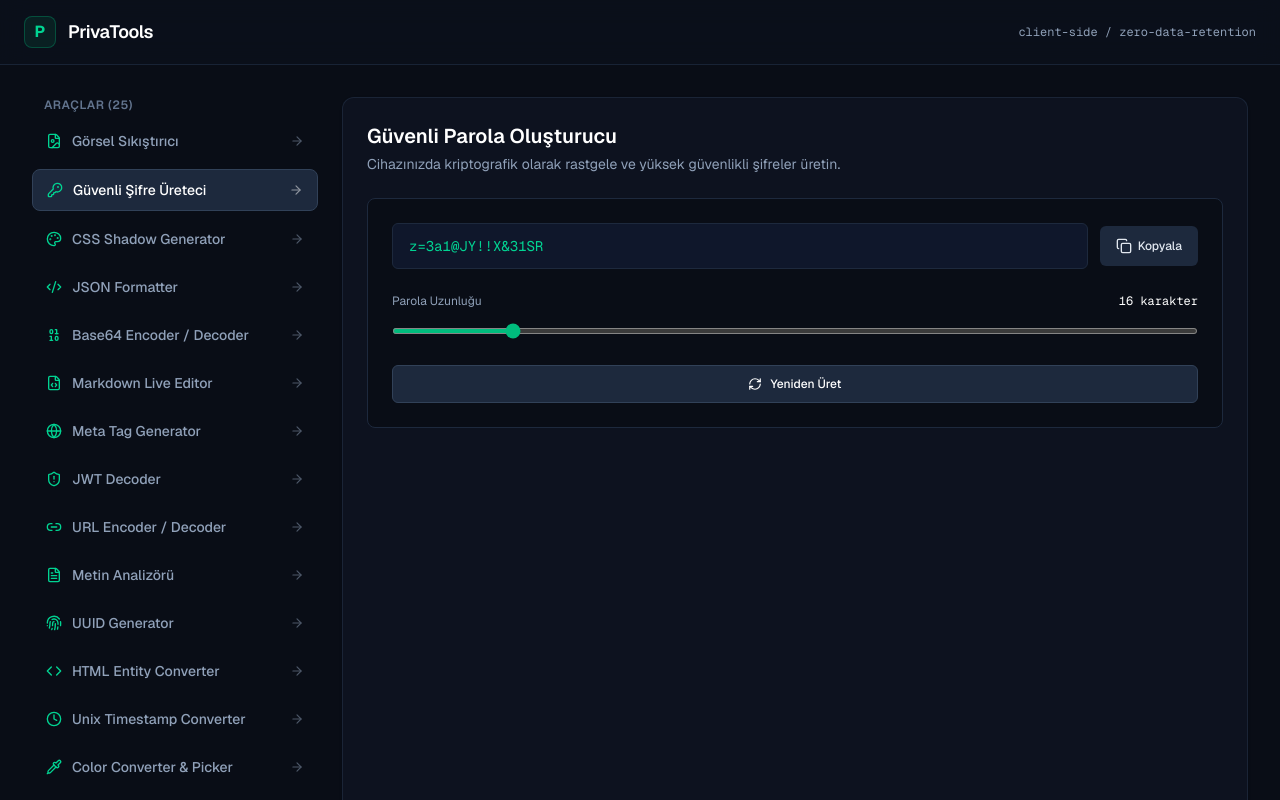
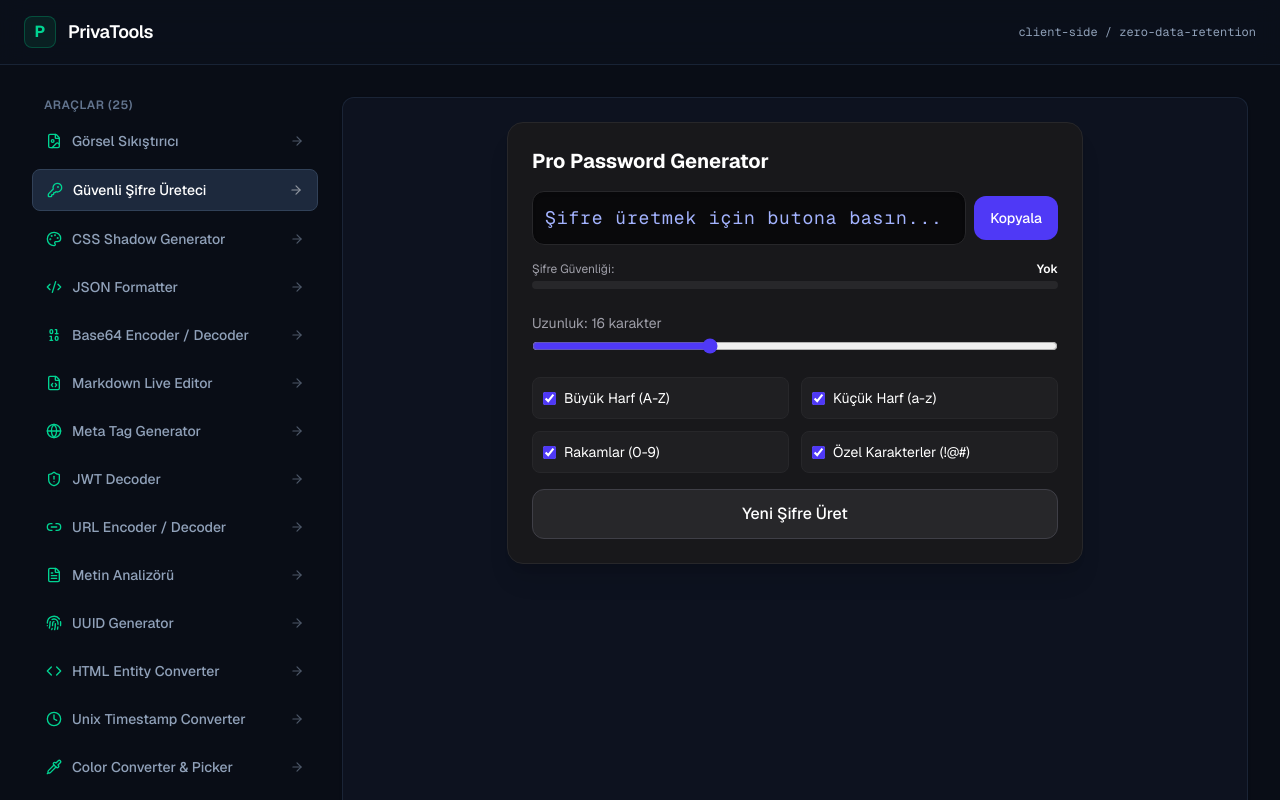
Before and after one commit to MuhammedEdev/privatools, a Next.js app: page / in a window 1280 px wide. Both pictures are taken after a click on the button "Güvenli Şifre Üreteci". Shown: the top 800 px of the page. Built offline with nearby package versions, Linux system fonts and the light colour scheme.

Commit message:
Upgrade PasswordGenerator component with strength meter and crypto security

```diff
--- a/src/components/tools/PasswordGenerator.tsx
+++ b/src/components/tools/PasswordGenerator.tsx
@@ -1,80 +1,150 @@
 "use client";
 
-import { useState, useEffect } from "react";
-import { Check, Copy, RefreshCw } from "lucide-react";
+import React, { useState } from "react";
 
 export default function PasswordGenerator() {
-  const [password, setPassword] = useState<string>("");
-  const [passLength, setPassLength] = useState<number>(16);
-  const [copied, setCopied] = useState<boolean>(false);
+  const [password, setPassword] = useState("");
+  const [length, setLength] = useState(16);
+  const [includeUppercase, setIncludeUppercase] = useState(true);
+  const [includeLowercase, setIncludeLowercase] = useState(true);
+  const [includeNumbers, setIncludeNumbers] = useState(true);
+  const [includeSymbols, setIncludeSymbols] = useState(true);
 
   const generatePassword = () => {
-    const chars = "ABCDEFGHIJKLMNOPQRSTUVWXYZabcdefghijklmnopqrstuvwxyz0123456789!@#$%^&*()_+-=";
+    let chars = "";
+    if (includeUppercase) chars += "ABCDEFGHIJKLMNOPQRSTUVWXYZ";
+    if (includeLowercase) chars += "abcdefghijklmnopqrstuvwxyz";
+    if (includeNumbers) chars += "0123456789";
+    if (includeSymbols) chars += "!@#$%^&*()_+-=[]{}|;:,.<>?";
+
+    if (!chars) {
+      setPassword("Lütfen en az bir seçenek seçin!");
+      return;
+    }
+
     let result = "";
-    for (let i = 0; i < passLength; i++) {
-      result += chars.charAt(Math.floor(Math.random() * chars.length));
+    const array = new Uint32Array(length);
+    window.crypto.getRandomValues(array);
+    for (let i = 0; i < length; i++) {
+      result += chars[array[i] % chars.length];
     }
     setPassword(result);
-    setCopied(false);
   };
 
-  useEffect(() => {
-    generatePassword();
-  }, [passLength]);
+  // Şifre Güvenlik Hesaplama
+  const getStrength = () => {
+    if (!password || password.startsWith("Lütfen")) return { label: "Yok", color: "bg-zinc-700", width: "w-0" };
+    let score = 0;
+    if (length >= 12) score++;
+    if (length >= 16) score++;
+    if (includeUppercase && includeLowercase) score++;
+    if (includeNumbers) score++;
+    if (includeSymbols) score++;
+
+    if (score <= 2) return { label: "Zayıf", color: "bg-red-500", width: "w-1/3" };
+    if (score <= 4) return { label: "Orta", color: "bg-amber-500", width: "w-2/3" };
+    return { label: "Güçlü", color: "bg-emerald-500", width: "w-full" };
+  };
+
+  const strength = getStrength();
 
   const copyToClipboard = () => {
-    if (!password) return;
+    if (!password || password.startsWith("Lütfen")) return;
     navigator.clipboard.writeText(password);
-    setCopied(true);
-    setTimeout(() => setCopied(false), 2000);
+    alert("Güvenli şifre kopyalandı!");
   };
 
   return (
-    <div className="space-y-6">
-      <div>
-        <h1 className="text-xl font-semibold text-white">Güvenli Parola Oluşturucu</h1>
-        <p className="text-sm text-slate-400 mt-1">
-          Cihazınızda kriptografik olarak rastgele ve yüksek güvenlikli şifreler üretin.
-        </p>
+    <div className="p-6 bg-zinc-900 rounded-2xl border border-zinc-800 text-white max-w-xl mx-auto shadow-xl">
+      <h2 className="text-xl font-bold mb-4">Pro Password Generator</h2>
+
+      {/* Şifre Gösterim Alanı */}
+      <div className="flex items-center gap-2 mb-4">
+        <div className="flex-1 bg-zinc-950 border border-zinc-800 rounded-xl p-3 font-mono text-indigo-300 text-lg tracking-wider break-all shadow-inner">
+          {password || "Şifre üretmek için butona basın..."}
+        </div>
+        <button
+          onClick={copyToClipboard}
+          className="bg-indigo-600 hover:bg-indigo-700 text-white px-4 py-3 rounded-xl font-medium transition-colors text-sm"
+        >
+          Kopyala
+        </button>
       </div>
 
-      <div className="bg-[#090D16] border border-slate-800 rounded-lg p-6 space-y-6">
-        <div className="flex items-center gap-3">
-          <input
-            type="text"
-            readOnly
-            value={password}
-            className="w-full bg-slate-900 border border-slate-800 rounded-md px-4 py-3 font-mono text-emerald-400 text-sm focus:outline-none"
-          />
-          <button
-            onClick={copyToClipboard}
-            className="bg-slate-800 hover:bg-slate-700 text-slate-200 px-4 py-3 rounded-md text-xs font-medium transition flex items-center gap-1.5 shrink-0"
-          >
-            {copied ? <Check className="w-4 h-4 text-emerald-400" /> : <Copy className="w-4 h-4" />}
-            {copied ? "Kopyalandı" : "Kopyala"}
-          </button>
+      {/* Güvenlik Çubuğu */}
+      <div className="mb-6">
+        <div className="flex justify-between text-xs text-zinc-400 mb-1">
+          <span>Şifre Güvenliği:</span>
+          <span className="font-semibold text-white">{strength.label}</span>
         </div>
+        <div className="w-full bg-zinc-800 h-2 rounded-full overflow-hidden">
+          <div className={`h-full transition-all duration-300 ${strength.color} ${strength.width}`} />
+        </div>
+      </div>
 
-        <div className="space-y-2">
-          <div className="flex justify-between text-xs text-slate-400">
-            <span>Parola Uzunluğu</span>
-            <span className="font-mono text-white">{passLength} karakter</span>
+      {/* Kontroller */}
+      <div className="space-y-4">
+        <div>
+          <div className="flex justify-between text-sm text-zinc-400 mb-1">
+            <span>Uzunluk: {length} karakter</span>
           </div>
           <input
             type="range"
             min="8"
-            max="64"
-            value={passLength}
-            onChange={(e) => setPassLength(parseInt(e.target.value))}
-            className="w-full accent-emerald-500 bg-slate-800 h-1.5 rounded-lg cursor-pointer"
+            max="32"
+            value={length}
+            onChange={(e) => setLength(Number(e.target.value))}
+            className="w-full accent-indigo-600 cursor-pointer"
           />
+        </div>
+
+        <div className="grid grid-cols-2 gap-3 text-sm">
+          <label className="flex items-center gap-2 cursor-pointer bg-zinc-800/50 p-2.5 rounded-lg border border-zinc-800">
+            <input
+              type="checkbox"
+              checked={includeUppercase}
+              onChange={(e) => setIncludeUppercase(e.target.checked)}
+              className="rounded accent-indigo-600"
+            />
+            <span>Büyük Harf (A-Z)</span>
+          </label>
+
+          <label className="flex items-center gap-2 cursor-pointer bg-zinc-800/50 p-2.5 rounded-lg border border-zinc-800">
+            <input
+              type="checkbox"
+              checked={includeLowercase}
+              onChange={(e) => setIncludeLowercase(e.target.checked)}
+              className="rounded accent-indigo-600"
+            />
+            <span>Küçük Harf (a-z)</span>
+          </label>
+
+          <label className="flex items-center gap-2 cursor-pointer bg-zinc-800/50 p-2.5 rounded-lg border border-zinc-800">
+            <input
+              type="checkbox"
+              checked={includeNumbers}
+              onChange={(e) => setIncludeNumbers(e.target.checked)}
+              className="rounded accent-indigo-600"
+            />
+            <span>Rakamlar (0-9)</span>
+          </label>
+
+          <label className="flex items-center gap-2 cursor-pointer bg-zinc-800/50 p-2.5 rounded-lg border border-zinc-800">
+            <input
+              type="checkbox"
+              checked={includeSymbols}
+              onChange={(e) => setIncludeSymbols(e.target.checked)}
+              className="rounded accent-indigo-600"
+            />
+            <span>Özel Karakterler (!@#)</span>
+          </label>
         </div>
 
         <button
           onClick={generatePassword}
-          className="w-full bg-slate-800 hover:bg-slate-700 border border-slate-700 text-white font-medium text-xs py-2.5 rounded-md transition flex items-center justify-center gap-2"
+          className="w-full bg-zinc-800 hover:bg-zinc-700 text-white font-medium py-3 rounded-xl transition-colors border border-zinc-700"
         >
-          <RefreshCw className="w-3.5 h-3.5" /> Yeniden Üret
+          Yeni Şifre Üret
         </button>
       </div>
     </div>
```
